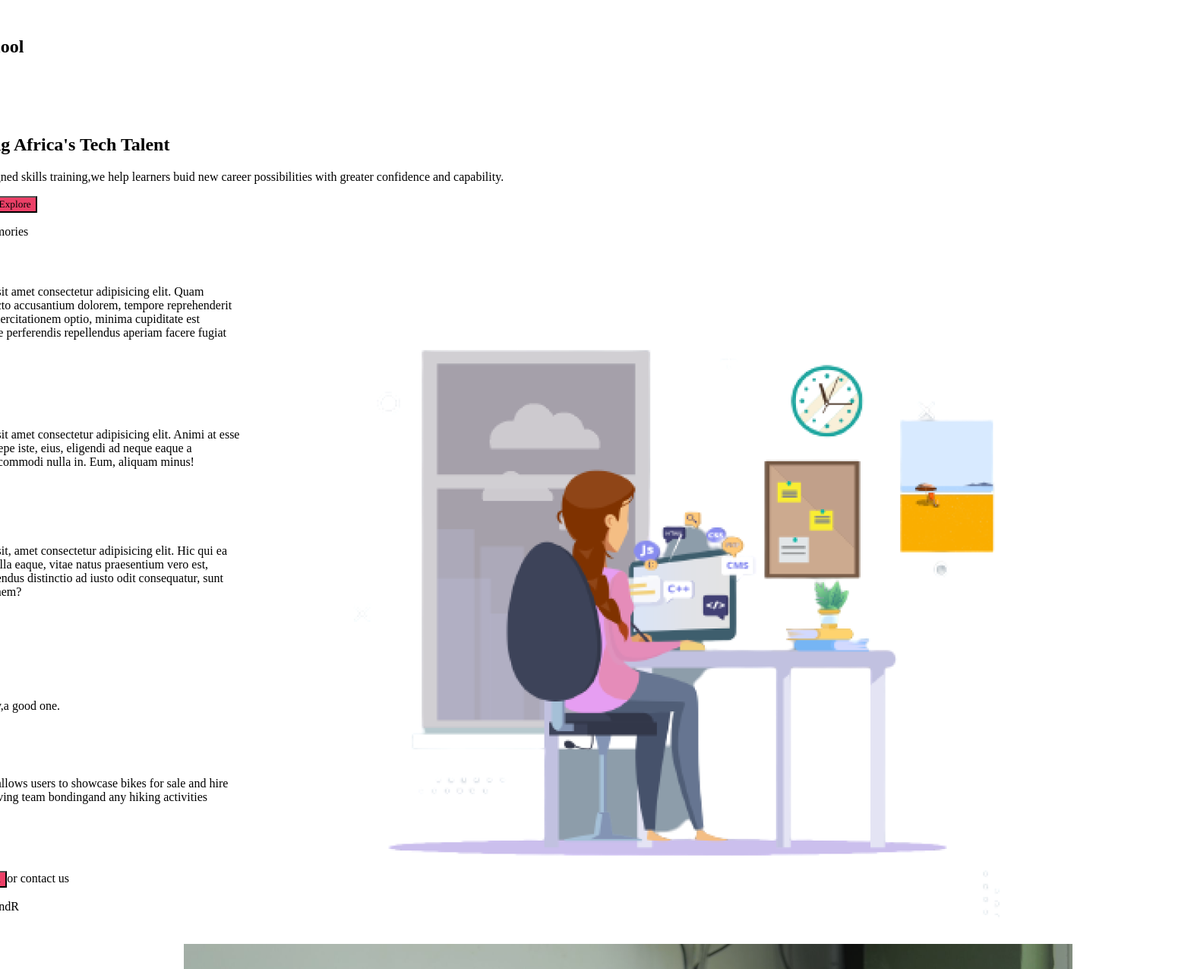
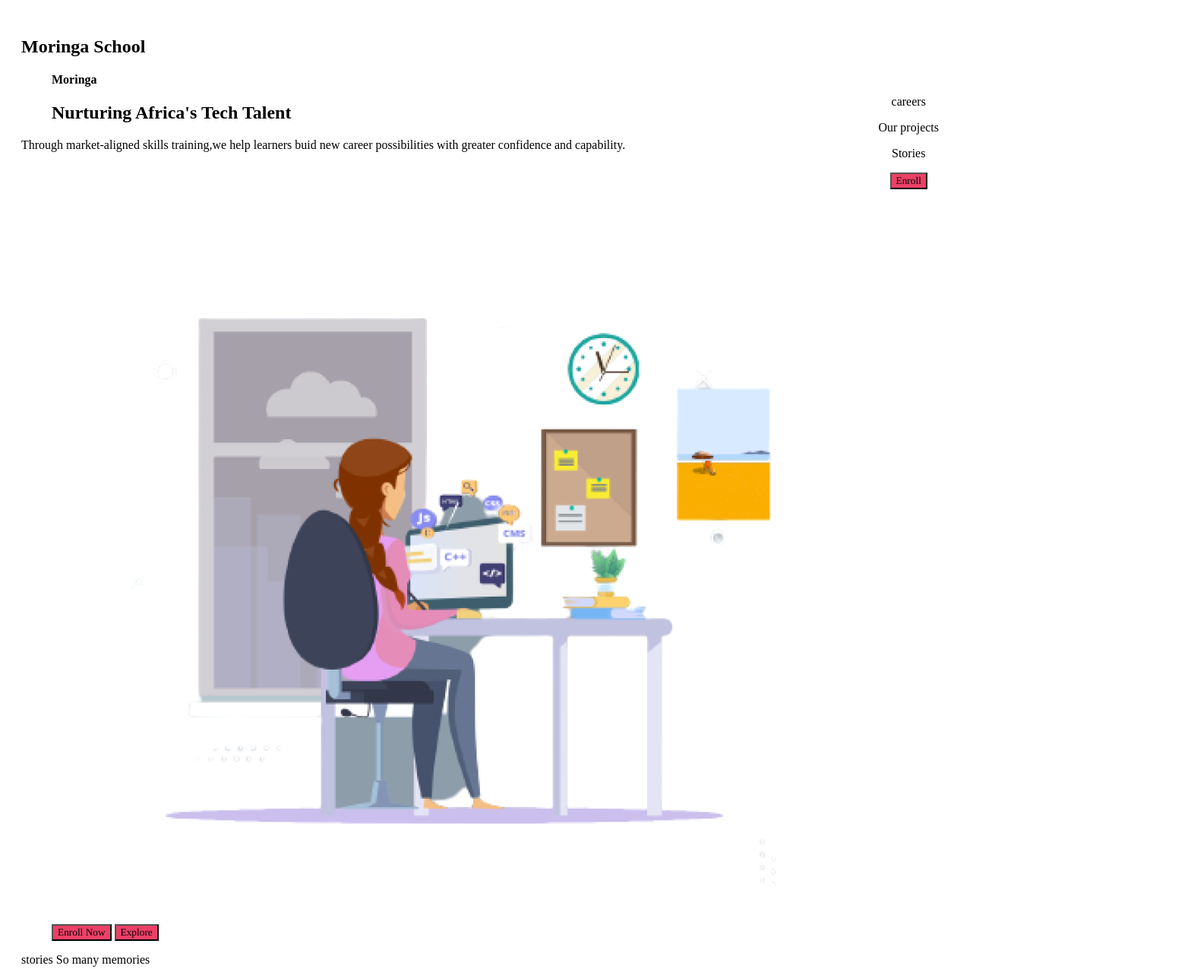
Before and after one commit to JESKA-JENIPHER/moringa-project, a plain HTML site: page index.html in a window 1280 px wide. Shown: the top 1275 px of the page at 76% size, 1572 px wide, since content can reach past the window. Drawn offline with Linux system fonts and the light colour scheme.

Commit message:
adding and stylingg the footer

```diff
--- a/assets/index.css/style.css
+++ b/assets/index.css/style.css
@@ -1,16 +1,27 @@
 body{
 
 background-color: white;
-display: flex;
-flex-direction: column;
-align-items: center;
+font-family: 'Nunito', serif;
+}
+header{
+    background-color: white;
+    float: right;
+    display: inline-block;
+  color: black;
+  text-align: center;
+  padding: 14px 16px;
+  text-decoration: none;
+}
 
-}
+
 .button{
     background-color: #ec4067;
     font-family: 'Nunito', Times, serif;
 
 }
+
+
+
 
 .container {
     color: black;
@@ -24,7 +35,11 @@
     font-style: bold;
 
 }
-img {
 
-    float: right;
+footer{
+
+    background-color: grey;
+    text-align: center;
+  color: black;
+  padding: 15px;
 }
--- a/index.html
+++ b/index.html
@@ -10,15 +10,24 @@
 <body>
     <div class="container">
 
+
             <h2>Moringa <b>School</b></b></h2>
+            <header>
+            <p>careers</p>
+            <p>Our projects</p>
+            <p>Stories</p>
+            <button class="button" type="button" >
+            Enroll
+            </button>
+            </header>
 
          <ol class="visuals">
-            <button class="button" type="button" >
-            Enroll
+
             </button>
             <h4 class="small-headings">Moringa</h4>
             <h2>Nurturing Africa's Tech Talent</h2>
         </ol>
+        <div 1>
         <p>Through market-aligned skills training,we help learners buid new career possibilities with greater confidence and capability.
         <a><img src="./assets/images/image1.png"></a></p>
 
@@ -31,12 +40,16 @@
             Explore
             </button>
         </ol>
+        </div 1>
 
-        <p>stories So many memories</p>
-        <a><img src="./assets/images/image 2.png"></a>
-        <h4 class="small-headings">Orientation day</h4>
-        <P>Lorem ipsum dolor sit amet consectetur adipisicing elit. Quam voluptatibus architecto accusantium dolorem, tempore reprehenderit quaerat explicabo exercitationem optio, minima cupiditate est voluptatum similique perferendis repellendus aperiam facere fugiat unde?</P>
-        <button class="button">See Album</button>
+        <div 2>
+
+            <p>stories So many memories</p>
+            <a><img src="./assets/images/image 2.png"></a>
+            <h4 class="small-headings">Orientation day</h4>
+            <P>Lorem ipsum dolor sit amet consectetur adipisicing elit. Quam voluptatibus architecto accusantium dolorem, tempore reprehenderit quaerat explicabo exercitationem optio, minima cupiditate est voluptatum similique perferendis repellendus aperiam facere fugiat unde?</P>
+            <button class="button">See Album</button>
+        </div 2>
 
         <h4>Board meeting</h4>
         <p>Lorem ipsum dolor sit amet consectetur adipisicing elit. Animi at esse ab repellat harum saepe iste, eius, eligendi ad neque eaque a laboriosam adipisci commodi nulla in. Eum, aliquam minus!</p>
@@ -60,14 +73,14 @@
         <a><img src="./assets/images/image 9.png"></a></p>
        <p> <b>Project</b> its hopefully,a good one.</p>
         <P>This is our </P>
-        <p>CoolBike website</p>
+        <p><h2>CoolBike website</h2></p>
         <p>An application that allows users to showcase bikes for sale and hire whenever they're having team bondingand any hiking activities</p>
         <img>
         <button class="button">Learn more</button>
-        <p> Still not sure</p>
+        <p> <h2>Still not sure</h2></p>
         <p> Go ahead and <button class="button">Enroll</button>or contact us</p>
 
-        <p>Designed with <img> by JandR </p>
+        <footer>Designed with <img> by JandR </footer>
 
 
 
```
